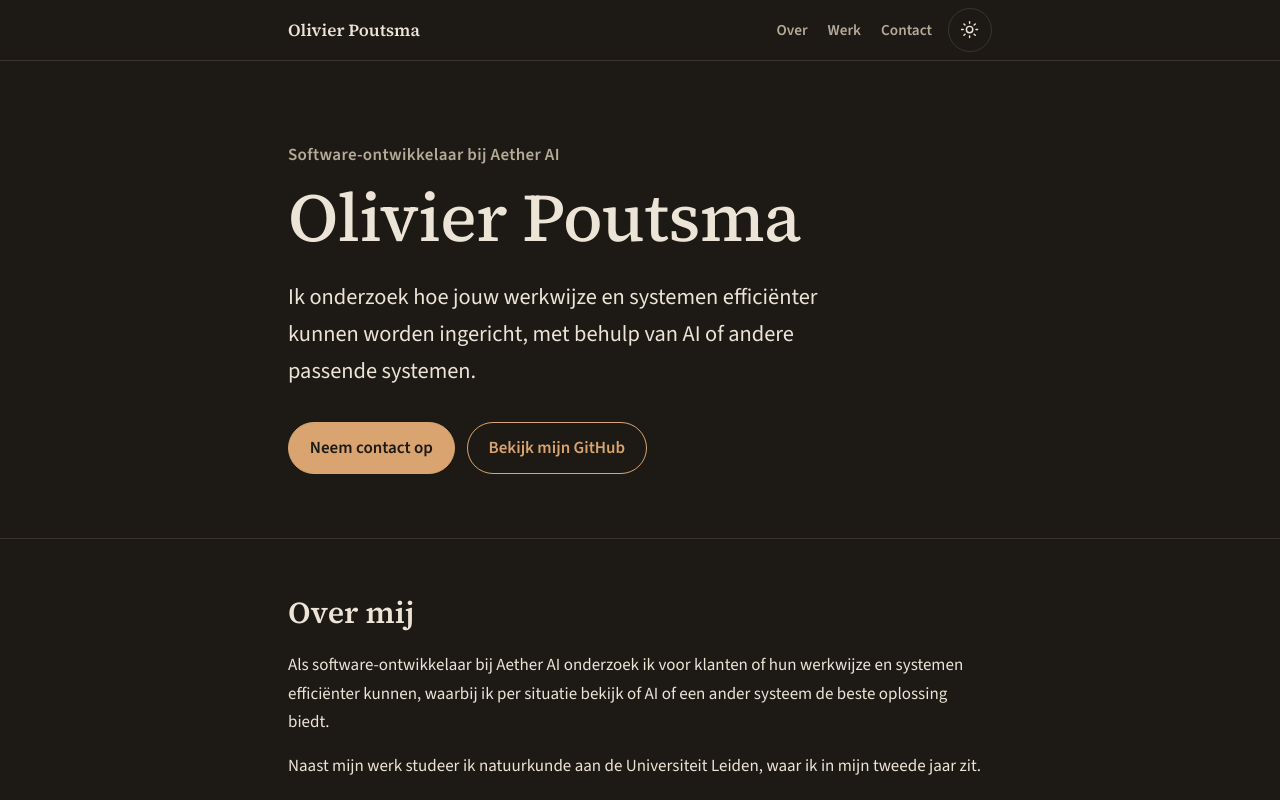
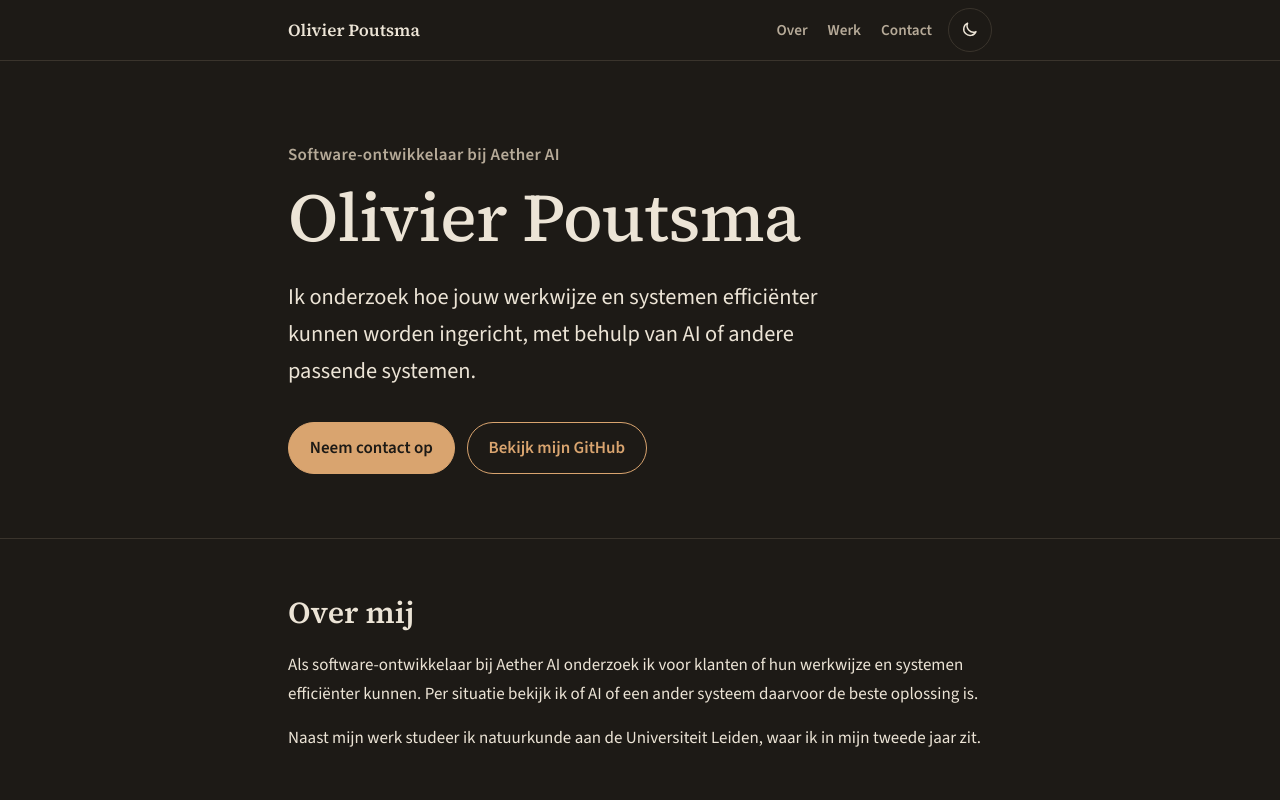
Before and after one commit to OTPoutsma/Portfolio, a plain HTML site: page index.html in a window 1280 px wide. Both pictures are taken after a click on the button "Wissel naar donker thema". Shown: the top 800 px of the page. Drawn offline with nearby package versions, Linux system fonts and the light colour scheme.

Commit message:
Themaknop toont actief thema, lichter beige en kortere zinnen
De knop liet het thema zien waar je naartoe wisselt; dat voelde
omgekeerd. Nu staat er een zon bij licht en een maan bij donker.
Het lichte thema is een stap lichter. Twee lange zinnen zijn weer
gesplitst zoals in de eerste versie, met de zakelijkere toon.

Co-Authored-By: Claude Opus 5.5 <noreply@anthropic.com>

```diff
--- a/index.html
+++ b/index.html
@@ -62,7 +62,7 @@
     <section class="blok" id="over" aria-labelledby="over-kop">
       <div class="wrap">
         <h2 id="over-kop">Over mij</h2>
-        <p>Als software-ontwikkelaar bij Aether AI onderzoek ik voor klanten of hun werkwijze en systemen efficiënter kunnen, waarbij ik per situatie bekijk of AI of een ander systeem de beste oplossing biedt.</p>
+        <p>Als software-ontwikkelaar bij Aether AI onderzoek ik voor klanten of hun werkwijze en systemen efficiënter kunnen. Per situatie bekijk ik of AI of een ander systeem daarvoor de beste oplossing is.</p>
         <p>Naast mijn werk studeer ik natuurkunde aan de Universiteit Leiden, waar ik in mijn tweede jaar zit.</p>
       </div>
     </section>
@@ -118,7 +118,7 @@
     <section class="blok contact" id="contact" aria-labelledby="contact-kop">
       <div class="wrap">
         <h2 id="contact-kop">Kan jouw werkwijze efficiënter?</h2>
-        <p>Stuur me gerust een mail, zodat we samen kunnen bekijken waar in jouw processen ruimte voor verbetering zit.</p>
+        <p>Stuur me gerust een mail. Dan bekijken we samen waar in jouw processen ruimte voor verbetering zit.</p>
         <div class="acties">
           <a class="knop knop-vol" href="mailto:olivier.poutsma@aetherai.nl">Neem contact op</a>
         </div>
--- a/styles.css
+++ b/styles.css
@@ -1,12 +1,12 @@
 /* Kleuren. Licht thema is rustiek beige, donker thema warm antraciet. */
 :root {
-  --bg: #e9e4d4;
-  --vlak: #f3f0e5;
+  --bg: #f0ece0;
+  --vlak: #f8f6ef;
   --tekst: #28261f;
   --zacht: #555044;
   --accent: #6b5532;
   --accent-tekst: #f6f3ea;
-  --lijn: #d0c9b5;
+  --lijn: #d9d3c2;
   --kop-font: "Source Serif 4", Georgia, serif;
   --tekst-font: "Source Sans 3", "Segoe UI", system-ui, sans-serif;
   color-scheme: light;
@@ -159,10 +159,10 @@ nav { margin-left: auto; }
   stroke-linejoin: round;
 }
 
-/* In het lichte thema toont de knop een maan (naar donker), in het donkere thema een zon (naar licht). */
-.icoon-zon { display: none; }
-.thema-knop.is-donker .icoon-zon { display: block; }
-.thema-knop.is-donker .icoon-maan { display: none; }
+/* De knop toont het thema dat actief is: een zon in het lichte thema, een maan in het donkere. */
+.icoon-maan { display: none; }
+.thema-knop.is-donker .icoon-maan { display: block; }
+.thema-knop.is-donker .icoon-zon { display: none; }
 
 /* Op een smal scherm verdwijnt het menu; de pagina is kort genoeg om te scrollen. */
 @media (max-width: 40rem) {
```
